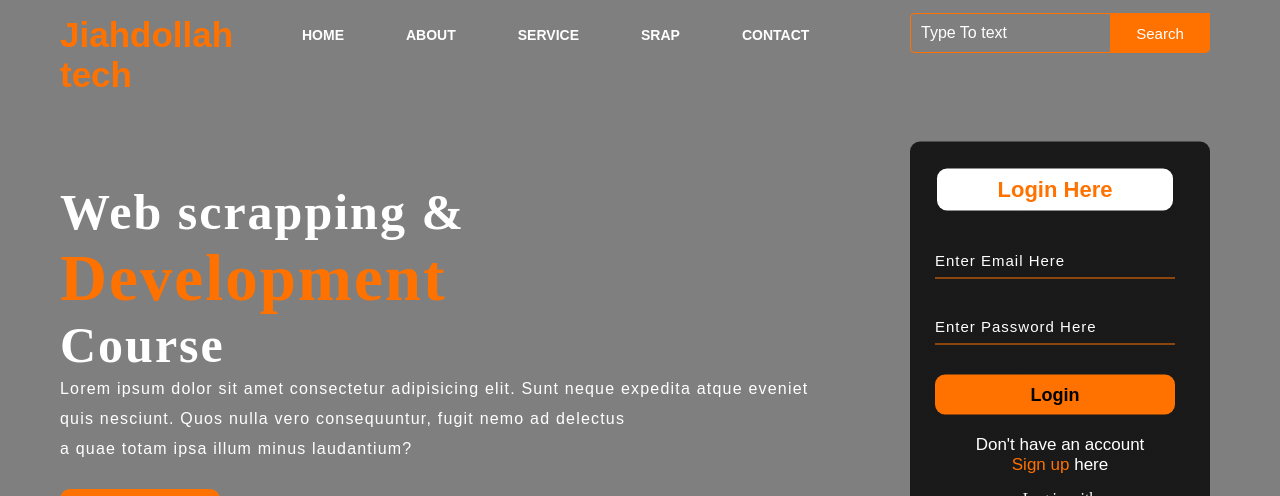
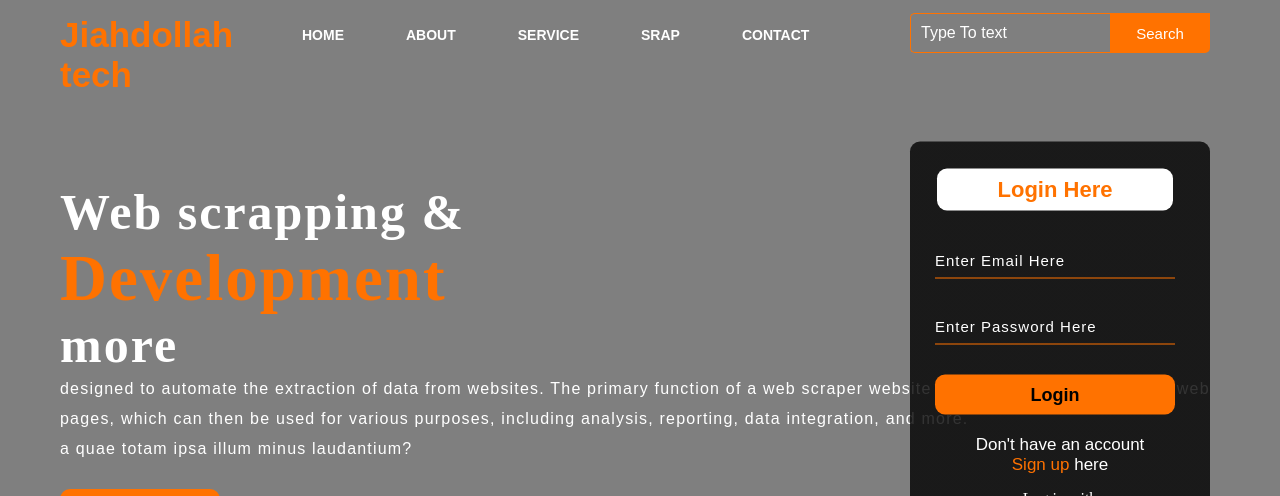
Before and after one commit to Jiahdollah/jiahdollah.github.io, a plain HTML site: page index.html in a window 1280 px wide. Shown: the top 496 px of the page. Drawn offline with nearby package versions, Linux system fonts and the light colour scheme.

Commit message:
Update index.html

```diff
--- a/index.html
+++ b/index.html
@@ -29,9 +29,8 @@
 
         </div>
         <div class="content">
-            <h1>Web scrapping & <br><span>Development</span> <br>Course</h1>
-            <p class="par">Lorem ipsum dolor sit amet consectetur adipisicing elit. Sunt neque
-                 expedita atque eveniet <br> quis nesciunt. Quos nulla vero consequuntur, fugit nemo ad delectus
+            <h1>Web scrapping & <br><span>Development</span> <br>more</h1>
+            <p class="par">designed to automate the extraction of data from websites. The primary function of a web scraper website is to gather information from web pages, which can then be used for various purposes, including analysis, reporting, data integration, and more.
                 <br> a quae totam ipsa illum minus laudantium?</p>
 
                 <button class="cn"><a href="#">SRAP DATA</a></button>
```
